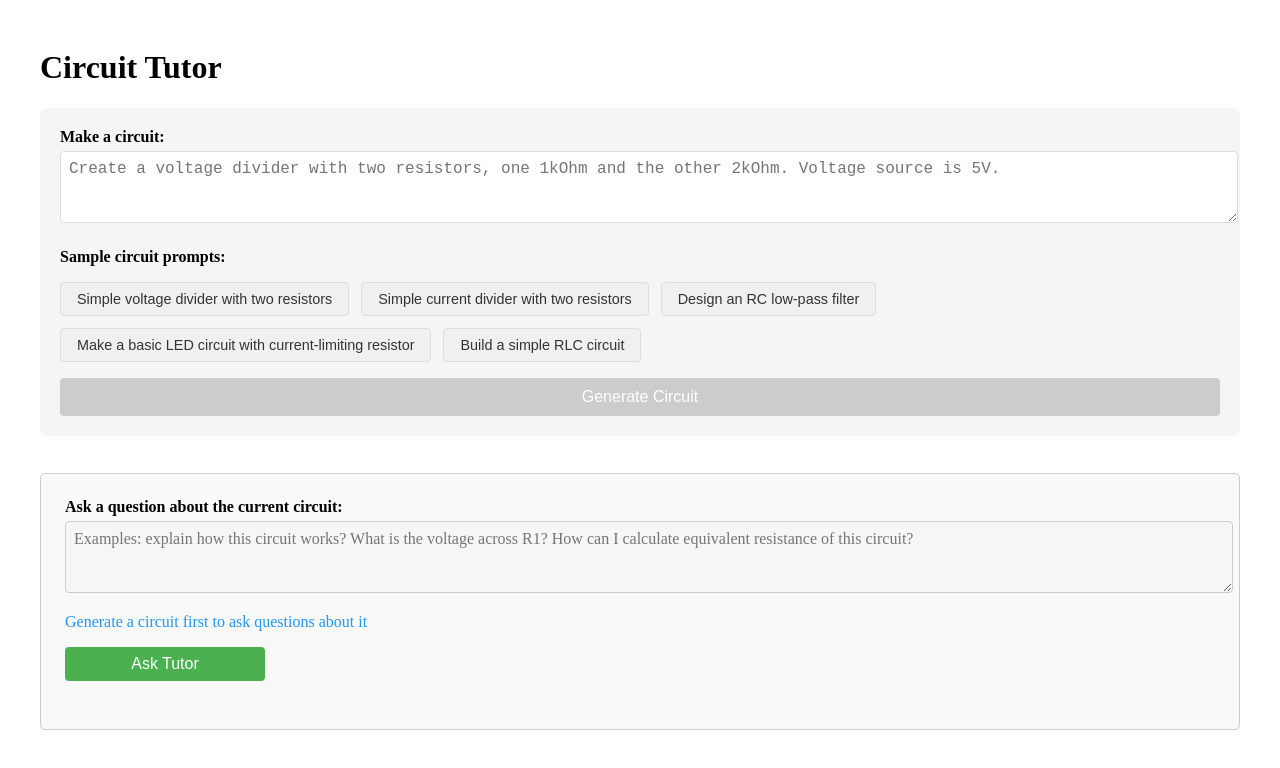
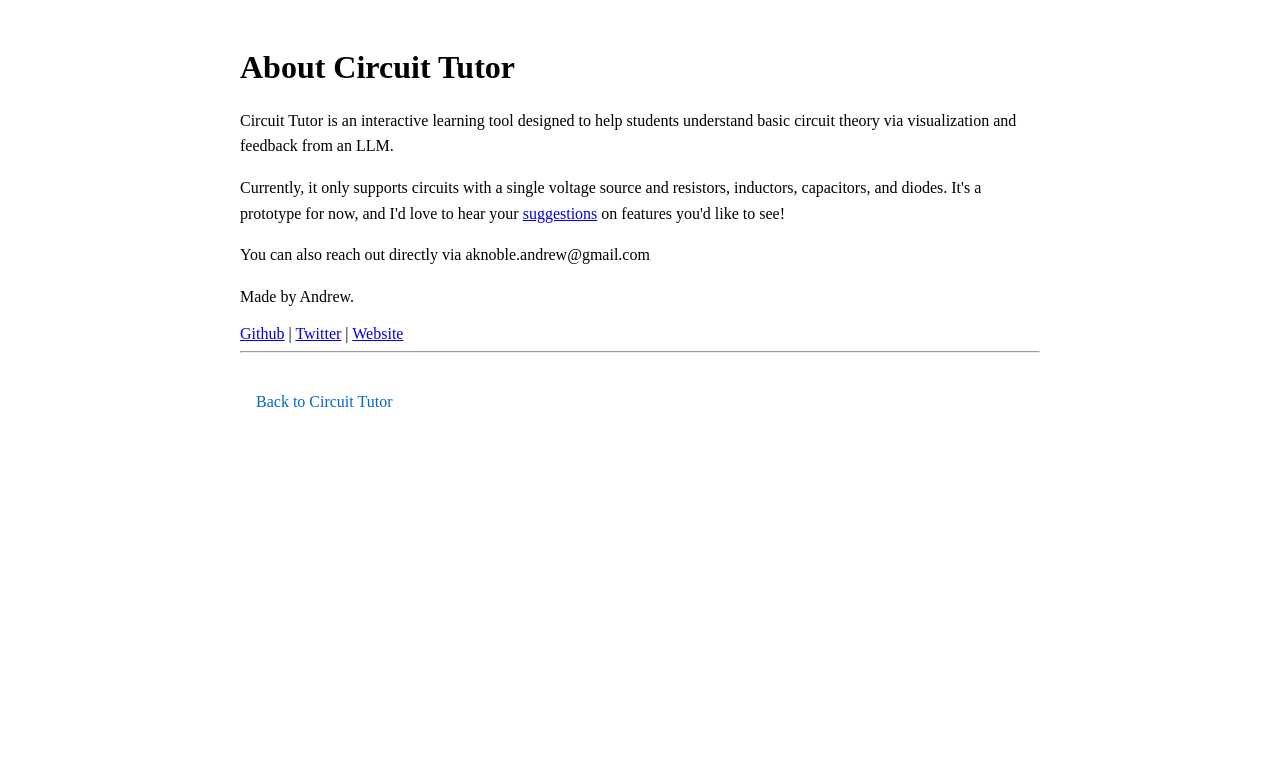
Before and after one commit to andrew-noble/circuit-tutor, a React (Vite) app in the folder frontend/: page /info in a window 1280 px wide. Shown: the top 768 px of the page. Built offline with nearby package versions, Linux system fonts and the light colour scheme.

Commit message:
cleaning up packages, adding info page

```diff
--- a/frontend/package.json
+++ b/frontend/package.json
@@ -13,11 +13,11 @@
   "dependencies": {
     "d3": "^7.9.0",
     "katex": "^0.16.21",
-    "prop-types": "^15.8.1",
     "react": "^19.0.0",
     "react-dom": "^19.0.0",
     "react-katex": "^3.0.1",
     "react-markdown": "^10.1.0",
+    "react-router-dom": "^6.30.0",
     "rehype-katex": "^7.0.1",
     "remark-math": "^6.0.0"
   },
--- a/frontend/src/App.tsx
+++ b/frontend/src/App.tsx
@@ -1,17 +1,24 @@
 import "./index.css";
 import React, { useState } from "react";
+import { BrowserRouter as Router, Routes, Route, Link } from "react-router-dom";
 import CircuitVisualization from "./components/CircuitVisualization";
 import CircuitForm from "./components/CircuitForm";
-import DebugCircuitButtons from "./components/DebugCircuitButtons";
+// import DebugCircuitButtons from "./components/DebugCircuitButtons";
 import CircuitTutor from "./components/CircuitTutor";
+import Info from "./components/Info";
 import type { CircuitData } from "./types";
 
-const App: React.FC = () => {
+const MainPage: React.FC = () => {
   const [circuitData, setCircuitData] = useState<CircuitData | undefined>();
 
   return (
     <div className="app">
-      <h1>Circuit Tutor</h1>
+      <div className="header">
+        <h1>Circuit Tutor</h1>
+        <Link to="/info" className="info-link">
+          Info
+        </Link>
+      </div>
       {/* <DebugCircuitButtons onCircuitReceived={setCircuitData} /> */}
       <CircuitForm onCircuitReceived={setCircuitData} />
       {circuitData && <CircuitVisualization circuitData={circuitData} />}
@@ -20,6 +27,17 @@ const App: React.FC = () => {
   );
 };
 
+const App: React.FC = () => {
+  return (
+    <Router>
+      <Routes>
+        <Route path="/" element={<MainPage />} />
+        <Route path="/info" element={<Info />} />
+      </Routes>
+    </Router>
+  );
+};
+
 // the debug circuit buttons are useful for debugging the renderer
 
 export default App;
--- /dev/null
+++ b/frontend/src/components/Info.tsx
@@ -0,0 +1,37 @@
+import React from "react";
+import { Link } from "react-router-dom";
+
+const Info: React.FC = () => {
+  return (
+    <div className="info-page">
+      <h1>About Circuit Tutor</h1>
+      <div className="info-content">
+        <p>
+          Circuit Tutor is an interactive learning tool designed to help
+          students understand basic circuit theory via visualization and
+          feedback from an LLM.
+        </p>
+        <p>
+          Currently, it only supports circuits with a single voltage source and
+          resistors, inductors, capacitors, and diodes. It's a prototype for
+          now, and I'd love to hear your{" "}
+          <a href="https://forms.gle/xwDaoUbPF7cm1FmcA">suggestions</a> on
+          features you'd like to see!
+        </p>
+        <p>You can also reach out directly via aknoble.andrew@gmail.com</p>
+        <p> Made by Andrew. </p>
+        <div className="social-links">
+          <a href="https://github.com/andrew-noble">Github</a> |{" "}
+          <a href="https://x.com/andrewrno">Twitter</a> |{" "}
+          <a href="https://www.andrewnoble.me/">Website</a>
+        </div>
+        <hr />
+        <Link to="/" className="back-link">
+          Back to Circuit Tutor
+        </Link>
+      </div>
+    </div>
+  );
+};
+
+export default Info;
--- a/frontend/src/index.css
+++ b/frontend/src/index.css
@@ -231,3 +231,61 @@ path {
   margin-left: 8px;
   color: #3b82f6;
 }
+
+.header {
+  display: flex;
+  justify-content: space-between;
+  align-items: center;
+  padding: 0 20px;
+  margin-bottom: 20px;
+}
+
+.info-link {
+  color: #0066cc;
+  text-decoration: none;
+  padding: 8px 16px;
+  border-radius: 4px;
+  transition: background-color 0.2s;
+}
+
+.info-link:hover {
+  background-color: rgba(0, 102, 204, 0.1);
+}
+
+.info-page {
+  max-width: 800px;
+  margin: 0 auto;
+  padding: 20px;
+}
+
+.info-content {
+  margin-top: 20px;
+}
+
+.info-content p {
+  margin-bottom: 16px;
+  line-height: 1.6;
+}
+
+.info-content ul {
+  margin-left: 20px;
+  margin-bottom: 24px;
+}
+
+.info-content li {
+  margin-bottom: 8px;
+}
+
+.back-link {
+  display: inline-block;
+  color: #0066cc;
+  text-decoration: none;
+  margin-top: 24px;
+  padding: 8px 16px;
+  border-radius: 4px;
+  transition: background-color 0.2s;
+}
+
+.back-link:hover {
+  background-color: rgba(0, 102, 204, 0.1);
+}
```
Also changed, not shown: 1 other file (tests, documents, lock files or other folders).
